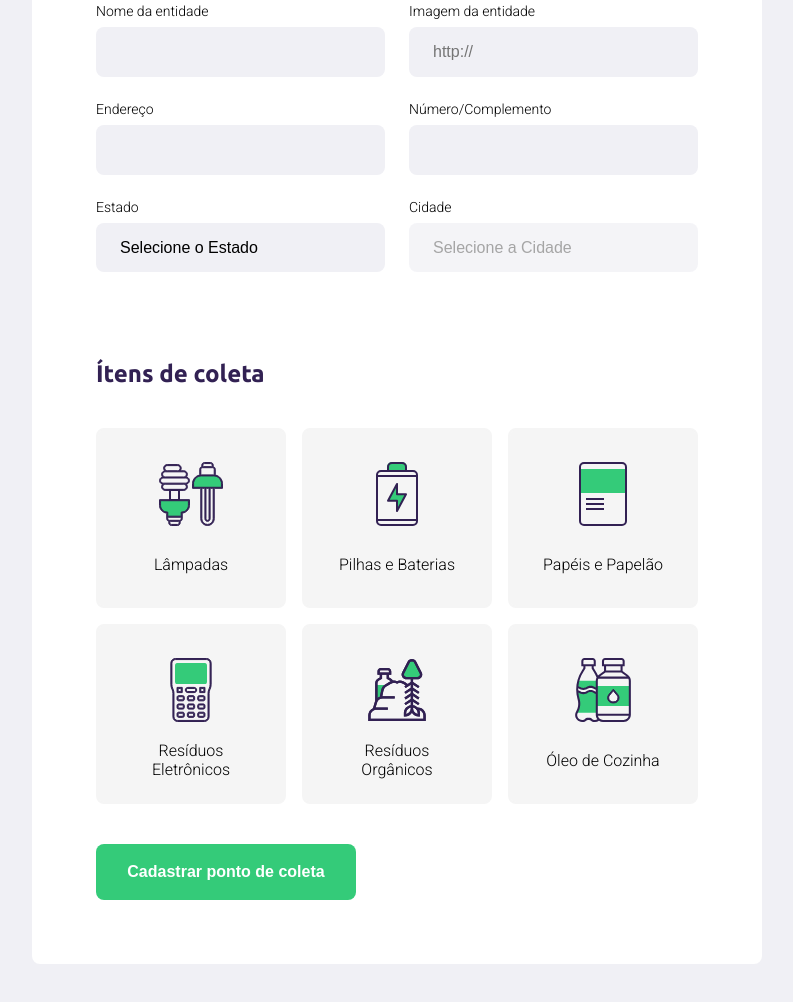
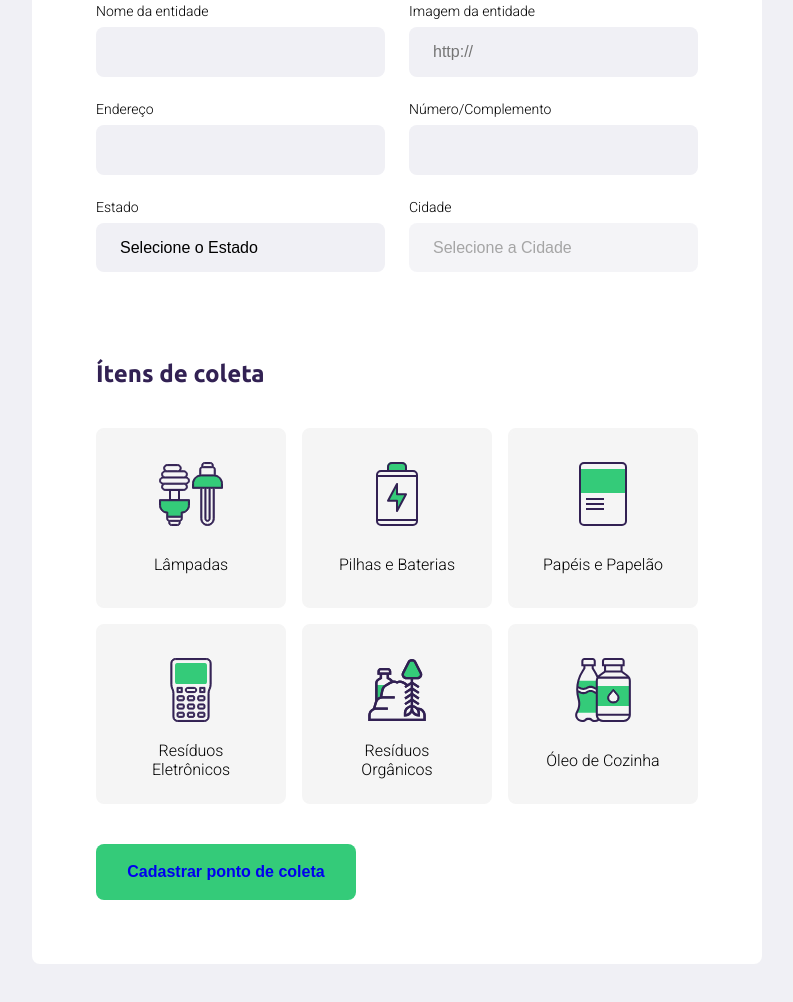
Before and after one commit to Edssaac/Ecoleta, a plain HTML site: page creat-point.html in a window 1280 px wide. Shown: the part 407-1409 px from the top of the page, without its empty margins (243-1036 px from the left). Drawn offline with Linux system fonts and the light colour scheme; no server answers.

Commit message:
Update creat-point.html

```diff
--- a/creat-point.html
+++ b/creat-point.html
@@ -117,7 +117,9 @@
 
             </fieldset>
 
-            <button type="submit">Cadastrar ponto de coleta</button>
+<!--             <button type="submit">Cadastrar ponto de coleta</button> -->
+            <button type="submit"><a href="index.html">Cadastrar ponto de coleta</a></button>
+
 
         </form>
 
```
